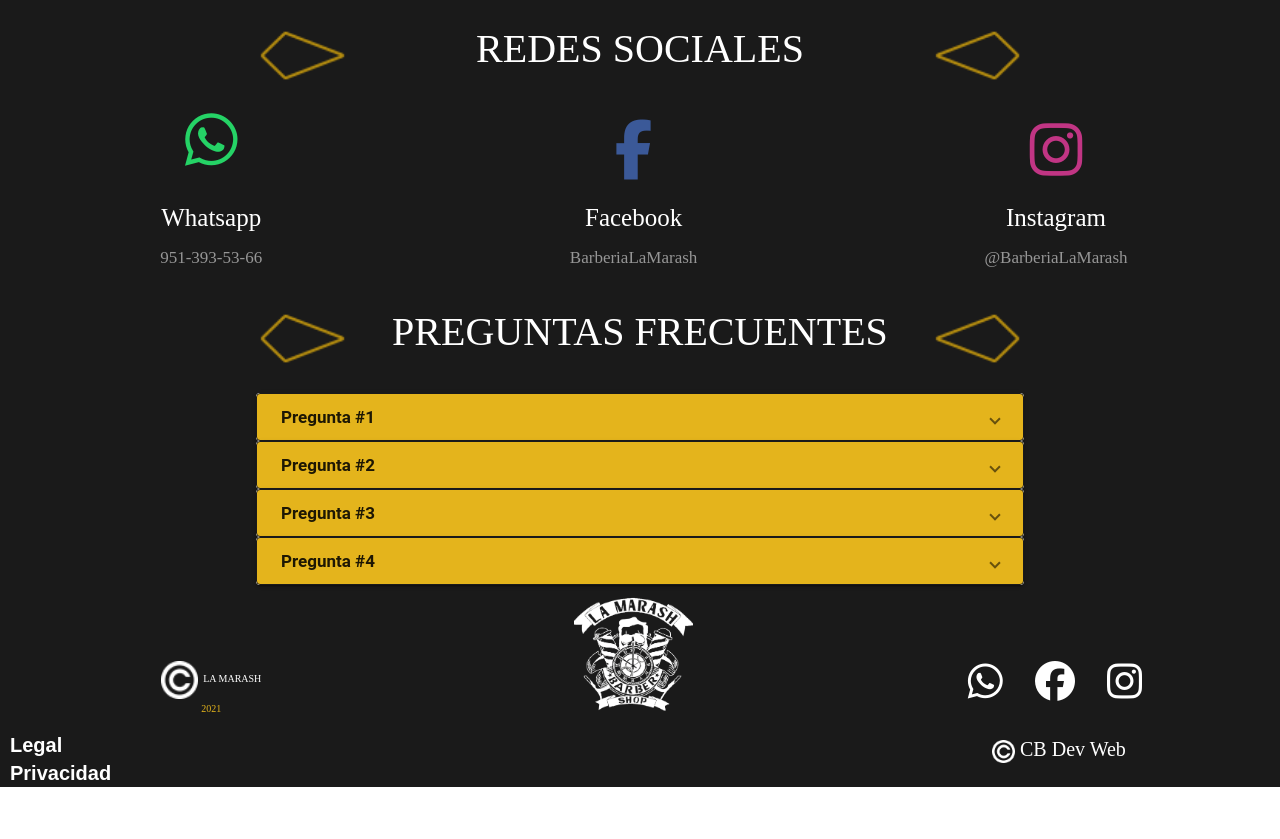
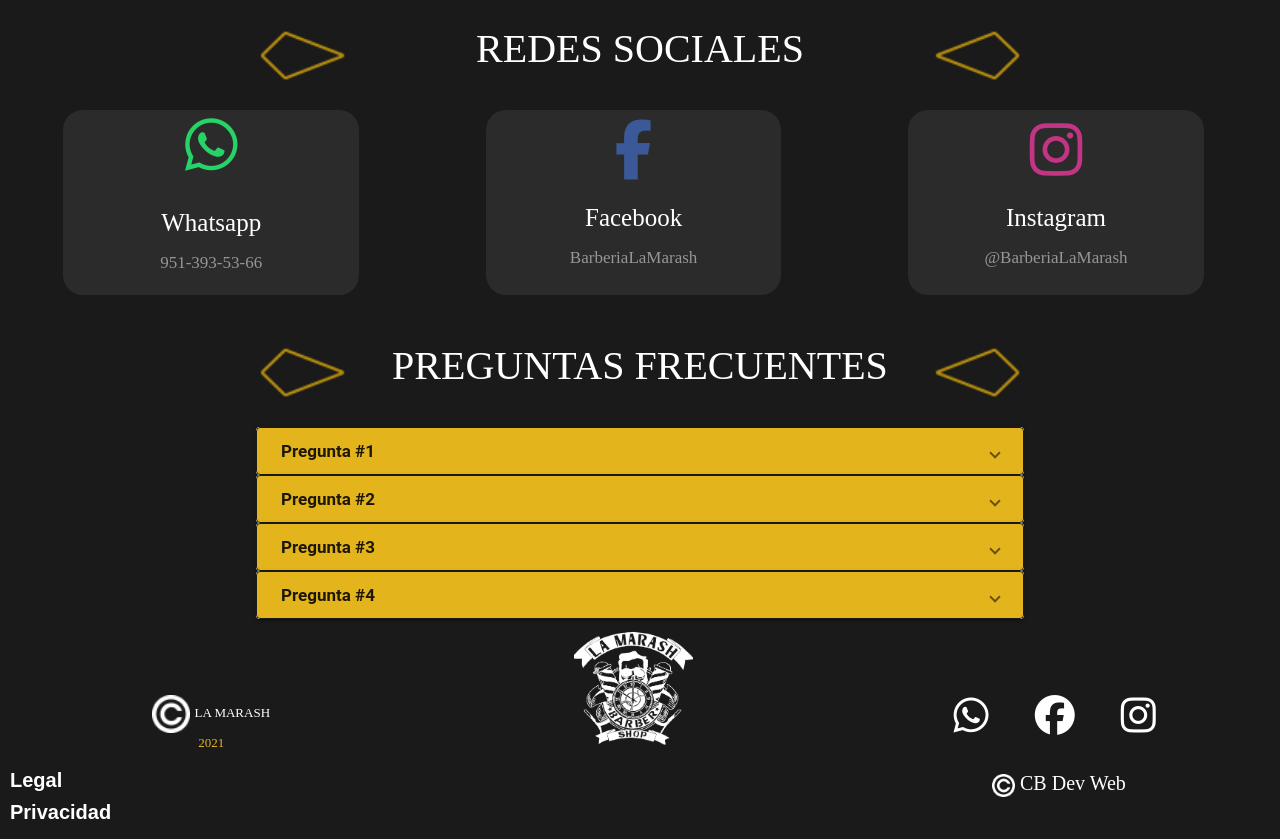
Before and after one commit to miguel-resource/Barberias-Marsh, an Angular app: page /contacto in a window 1280 px wide. Shown: the part 456-1295 px from the top of the page. Before the commit the page ends 1243 px from the top, so only its background shows below. Built offline with nearby package versions, Linux system fonts and the light colour scheme; a web font is replaced by a local one.

Commit message:
footer changes and social cards

```diff
--- a/src/app/app-routing.module.ts
+++ b/src/app/app-routing.module.ts
@@ -8,7 +8,7 @@
 import { PageNotFoundComponent } from "./page-not-found/page-not-found.component";
 
 //AdminGuard
-import { AdminGuard } from "./admin.guard";
+//import { AdminGuard } from "./admin.guard";
 
 const routes:Routes = [
   //USER INTERFACE
--- a/src/app/contact/components/social/social.component.css
+++ b/src/app/contact/components/social/social.component.css
@@ -1,6 +1,7 @@
 .social{
     background-color: #1a1a1a;
     margin-top: 0;
+    height: auto;
 }
 
 .social-title{
@@ -40,35 +41,62 @@
 .social-redes p{
     color: #969696;
     font-family: Maitree;
+    padding-bottom: 10px;
 }
 
 .social-redes .social-wp{
     display: block;
-    width: 100%;
+    width: 50%;
     text-align: center;
+    margin-left: auto;
+    margin-right: auto;
+    background-color: #2c2b2b;
+    border-radius: 20px;
+    margin-bottom: 20px;
+}
+
+.social-redes .social-wp:hover{
+    transform: scale(1.2);
+    background-color: #E4B41C;
+    transition: all 300ms;
+    cursor: pointer;
+}
+
+.social-redes .social-wp:hover h3{
+    color: #1a1a1a;
+    transition: all 300ms;
+}
+
+.social-redes .social-wp:hover p{
+    color: #1a1a1a;
+    transition: all 300ms;
+}
+
+.social-redes .social-wp:hover .fa-whatsapp{
+    color: #1a1a1a;
+    transition: all 300ms;
+}
+
+.social-redes .social-wp:not(:hover){
+    transition: all 300ms;
 }
 
 .social-redes .social-wp .fa-whatsapp{
     color: #25D366;
     font-size: 40px;
     margin-bottom: 10px;
-}
-
-.social-redes .social-wp .fa-whatsapp:hover{
-    transform: scale(1.2);
-    color: white;
-    transition: all 300ms;
-    cursor: pointer;
-}
-
-.social-redes .social-wp .fa-whatsapp:not(:hover){
-    transition: all 300ms;
+    margin-top: 5px;
 }
 
 .social-redes .social-fb{
     display: block;
-    width: 100%;
+    width: 50%;
     text-align: center;
+    margin-left: auto;
+    margin-right: auto;
+    background-color: #2c2b2b;
+    border-radius: 20px;
+    margin-bottom: 20px;
 }
 
 .social-redes .social-fb .fa-facebook-f{
@@ -77,24 +105,44 @@
     margin-top: 10px;
     margin-bottom: 10px;
 }
-
-.social-redes .social-fb .fa-facebook-f:hover{
+.social-redes .social-fb:hover{
     transform: scale(1.2);
-    color: white;
+    background-color: #E4B41C;
     transition: all 300ms;
     cursor: pointer;
 }
 
-.social-redes .social-fb .fa-facebook-f:not(:hover){
+.social-redes .social-fb:hover h3{
+    color: #1a1a1a;
+    transition: all 300ms;
+}
+
+.social-redes .social-fb:hover p{
+    color: #1a1a1a;
+    transition: all 300ms;
+}
+
+.social-redes .social-fb:hover .fa-facebook-f{
+    color: #1a1a1a;
+    transition: all 300ms;
+}
+
+.social-redes .social-fb:not(:hover){
     transition: all 300ms;
 }
 
 .social-redes .social-ig{
     display: block;
-    width: 100%;
+    width: 50%;
     text-align: center;
-    padding-bottom: 1px;
+    margin-left: auto;
+    margin-right: auto;
+    background-color: #2c2b2b;
+    border-radius: 20px;
+}
 
+.social-redes .social-ig p {
+    margin-bottom: 0px;
 }
 
 .social-redes .social-ig .fa-instagram{
@@ -104,14 +152,29 @@
     margin-bottom: 10px;
 }
 
-.social-redes .social-ig .fa-instagram:hover{
+.social-redes .social-ig:hover{
     transform: scale(1.2);
-    color: white;
+    background-color: #E4B41C;
     transition: all 300ms;
     cursor: pointer;
 }
 
-.social-redes .social-ig .fa-instagram:not(:hover){
+.social-redes .social-ig:hover h3{
+    color: #1a1a1a;
+    transition: all 300ms;
+}
+
+.social-redes .social-ig:hover p{
+    color: #1a1a1a;
+    transition: all 300ms;
+}
+
+.social-redes .social-ig:hover .fa-instagram{
+    color: #1a1a1a;
+    transition: all 300ms;
+}
+
+.social-redes .social-ig:not(:hover){
     transition: all 300ms;
 }
 
@@ -191,6 +254,23 @@
         display: grid;
         grid-template-columns: 33% 33% 33%;
     }
+
+    .social-redes .social-wp{
+        width: 70%;
+    }
+
+    .social-redes .social-fb{
+        width: 70%;
+    }
+
+    .social-redes .social-ig{
+        width: 70%;
+        margin-bottom: 20px;
+    }
+
+    .social-redes p{
+        font-size: 12px;
+    }
 }
 
 @media (min-width:750px) {
@@ -199,27 +279,27 @@
     }
 
     .social-redes .social-fb .fa-facebook-f{
-        margin-bottom: 24px;
+        margin-bottom: 22px;
         font-size: 50px;
     }
 
     .social-redes .social-wp .fa-whatsapp{
-        margin-bottom: 34px;
+        margin-bottom: 22px;
         font-size: 50px;
     }
 
     .social-redes .social-ig .fa-instagram{
-        margin-bottom: 24px;
+        margin-bottom: 22px;
         font-size: 50px;
     }
 
     .social-redes h3{
-        font-size: 25px;
+        font-size: 22px;
         margin-bottom: 16px;
     }
 
     .social-redes p{
-        font-size: 17px;
+        font-size: 12px;
     }
 }
 
--- a/src/app/shared/footer/footer.component.css
+++ b/src/app/shared/footer/footer.component.css
@@ -11,7 +11,7 @@
 .footer-main .titulo{
     color: white;
     font-family: Maitree;
-    font-size: 10px;
+    font-size: 13px;
     text-align: center;
     margin-top: 18%;
 }
@@ -31,13 +31,14 @@
     margin-left: auto;
     margin-right: auto;
     width: 30%;
+    visibility: hidden;
 }
 
 .footer-main .logo-marash:hover{
     transform: scale(1.1);
     transition: all 300ms;
+    cursor: pointer;
 }
-
 
 .footer-main .logo-marash:not(:hover){
     transition: all 300ms;
@@ -46,13 +47,13 @@
 .footer-main .redes-sociales{
     color: white;
     display: block;
-    font-size: 16px;
+    font-size: 25px;
     height: 30px;
     margin-left: auto;
     margin-top: 18%;
     margin-right: auto;
     text-align: center;
-    width: 50%;
+    width: 60%;
 }
 
 .footer-main .redes-sociales .caja-redes{
@@ -101,20 +102,27 @@
 
 .info-pagina .specs{
     margin-left: 10px;
+    margin-bottom: 10px;
+    line-height: 30px;
 }
 
-.info-pagina .specs h3{
+.info-pagina .specs a{
     color: white;
     font-family: 'Prompt', sans-serif;
-    font-size: 10px;
+    font-size: 14px;
     font-weight: bold;
-    margin-bottom: 0px;
+}
+
+.info-pagina .specs a:hover{
+    cursor: pointer;
+    color: #E4B41C;
+    transition: all 500ms;
 }
 
 .info-pagina .dev-team{
     color: white;
     font-family: Maitree;
-    font-size: 10px;
+    font-size: 16px;
     margin-left: 40%;
     margin-top: 10px;
 }
@@ -169,13 +177,14 @@
     }
 
     .footer-main .titulo{
-        font-size: 13px;
+        font-size: 16px;
         margin-top: 18%;
         transition: all 300ms;
     }
 
     .footer-main .logo-marash{
-        width: 40%;
+        visibility: visible;
+        width: 60%;
         transition: all 300ms;
     }
 
@@ -191,8 +200,8 @@
     }
 
     .info-pagina .dev-team{
-        font-size: 10px;
-        margin-left: 60%;
+        font-size: 16px;
+        margin-left: 40%;
         margin-top: 10px;
     }
 }
@@ -227,7 +236,7 @@
         transition: all 300ms;
     }
 
-    .info-pagina .specs h3{
+    .info-pagina .specs a{
         font-size: 20px;
     }
 
--- a/src/app/shared/footer/footer.component.html
+++ b/src/app/shared/footer/footer.component.html
@@ -17,8 +17,8 @@
     </div>
     <div class="info-pagina">
         <div class="specs">
-            <h3>Legal</h3>
-            <h3>Privacidad</h3>
+            <a>Legal</a><br>
+            <a>Privacidad</a>
         </div>
         <div class="dev-team">
             <img src="assets/footer/copy.png" alt="logo-copy">
```
